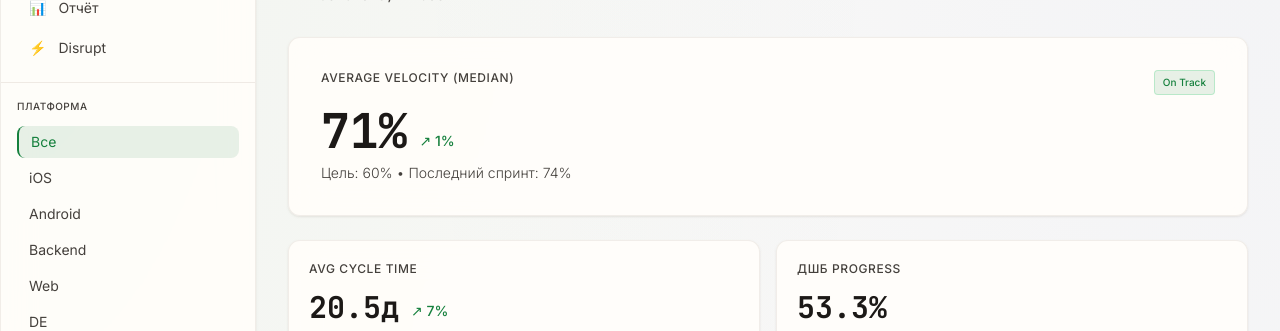
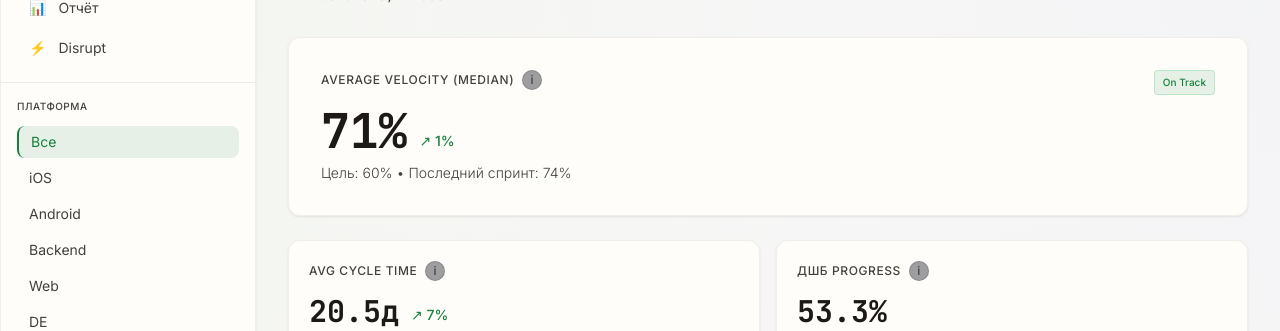
Before and after one commit to indi256s/omniboard-demo, a React (Vite) app: page /team/ALL in a window 1280 px wide. Shown: the part 143-474 px from the top of the page. Built offline with nearby package versions, Linux system fonts and the light colour scheme.

Commit message:
Add info buttons with Russian metric explanations
- Created InfoButton component with hover/click tooltip
- Added info prop to StatCard component
- Added Russian descriptions for Velocity, Cycle Time, ДШБ metrics
- Glassmorphic tooltip style with smooth animation

```diff
--- /dev/null
+++ b/src/components/InfoButton.jsx
@@ -0,0 +1,59 @@
+import { useState, useRef, useEffect } from 'react';
+
+export default function InfoButton({ text }) {
+  const [isOpen, setIsOpen] = useState(false);
+  const tooltipRef = useRef(null);
+  const buttonRef = useRef(null);
+
+  // Close on outside click
+  useEffect(() => {
+    function handleClickOutside(event) {
+      if (
+        tooltipRef.current &&
+        !tooltipRef.current.contains(event.target) &&
+        !buttonRef.current.contains(event.target)
+      ) {
+        setIsOpen(false);
+      }
+    }
+
+    if (isOpen) {
+      document.addEventListener('mousedown', handleClickOutside);
+      return () => document.removeEventListener('mousedown', handleClickOutside);
+    }
+  }, [isOpen]);
+
+  return (
+    <div className="relative inline-flex items-center">
+      <button
+        ref={buttonRef}
+        onClick={() => setIsOpen(!isOpen)}
+        onMouseEnter={() => setIsOpen(true)}
+        onMouseLeave={() => setIsOpen(false)}
+        className="ml-2 w-5 h-5 rounded-full bg-zinc-700/50 hover:bg-zinc-600/70
+                   flex items-center justify-center text-zinc-400 hover:text-zinc-200
+                   transition-all duration-200 text-xs font-medium
+                   border border-zinc-600/30 hover:border-zinc-500/50"
+        aria-label="Информация о метрике"
+      >
+        i
+      </button>
+
+      {isOpen && (
+        <div
+          ref={tooltipRef}
+          className="absolute z-50 left-0 top-full mt-2 w-64 p-3
+                     glass rounded-lg border border-zinc-700/50
+                     text-xs text-zinc-300 leading-relaxed
+                     shadow-xl shadow-black/20
+                     animate-in fade-in duration-150"
+        >
+          {/* Arrow */}
+          <div className="absolute -top-1.5 left-3 w-3 h-3 rotate-45
+                          bg-zinc-800/90 border-l border-t border-zinc-700/50" />
+          <span className="relative">{text}</span>
+        </div>
+      )}
+    </div>
+  );
+}
--- a/src/components/StatCard.jsx
+++ b/src/components/StatCard.jsx
@@ -1,4 +1,5 @@
 import { getStatusColor, getStatusLabel } from '../data/mockData';
+import InfoButton from './InfoButton';
 
 export default function StatCard({
   title,
@@ -7,6 +8,7 @@ export default function StatCard({
   trend,
   status,
   alert,
+  info,
   color = 'green',
   size = 'normal'
 }) {
@@ -26,8 +28,9 @@ export default function StatCard({
       <div className={`absolute top-0 left-0 right-0 h-[2px] bg-gradient-to-r from-transparent ${colorClasses[color]} to-transparent opacity-50`}></div>
 
       <div className="flex items-start justify-between mb-3">
-        <div className="text-xs font-medium text-zinc-500 uppercase tracking-wider">
+        <div className="flex items-center text-xs font-medium text-zinc-500 uppercase tracking-wider">
           {title}
+          {info && <InfoButton text={info} />}
         </div>
         {status && (
           <span className={`px-2 py-1 rounded text-[10px] font-medium border ${getStatusColor(status)}`}>
--- a/src/pages/Dashboard.jsx
+++ b/src/pages/Dashboard.jsx
@@ -126,6 +126,7 @@ export default function Dashboard() {
                 ? 'Velocity below target. Review sprint planning.'
                 : undefined
             }
+            info="Процент выполненных Story Points к запланированным за спринт. Показывает предсказуемость команды. Цель: стабильно выше 60%."
             color="green"
             size="hero"
           />
@@ -138,12 +139,14 @@ export default function Dashboard() {
             value={`${avgCycleTime}д`}
             subtitle={`Median: ${medianCycleTime}д`}
             trend={cycleTimeTrend}
+            info="Среднее время от начала работы над задачей до её завершения (в днях). Меньше = быстрее доставка ценности."
             color="blue"
           />
           <StatCard
             title="ДШБ Progress"
             value={`${activeDshbData.progressPct}%`}
             subtitle={`${activeDshbData.current} / ${activeDshbData.target} багов`}
+            info="Прогресс по устранению технического долга (багов). Дедлайн Шредингера Багов — цель довести количество открытых багов до 0."
             color="purple"
           />
         </div>
```
